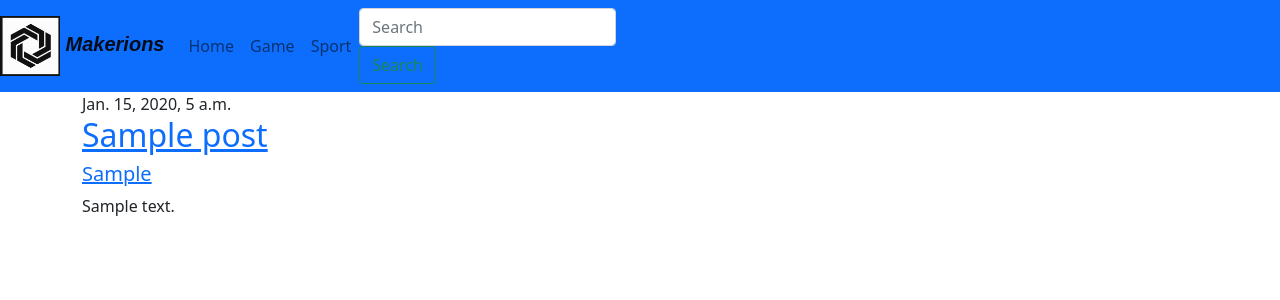
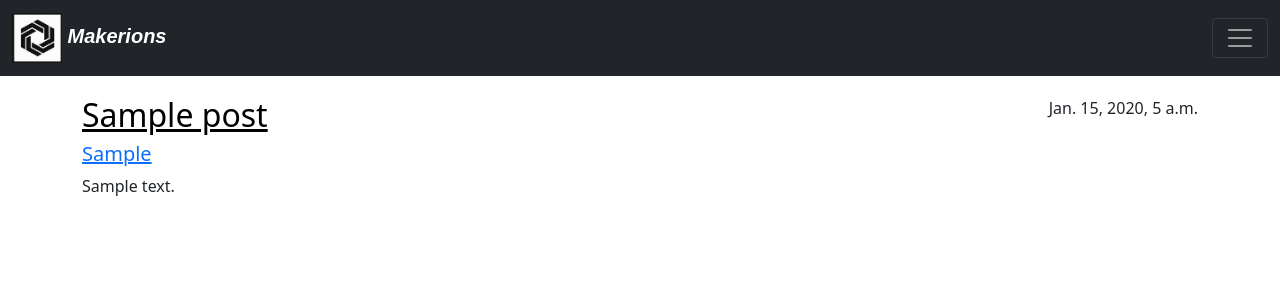
Before and after one commit to Andrew123-maker/Makerion, a Django app: page / in a window 1280 px wide. Shown: the top 300 px of the page. Run offline with Django 5.2, Linux system fonts and the light colour scheme; tables that the repository leaves empty hold one stand-in row (values such as "Sample post").

Commit message:
adding feature to navbar and fixing css

```diff
--- a/blog/templates/blog/base.html
+++ b/blog/templates/blog/base.html
@@ -8,37 +8,59 @@
         <link rel="stylesheet" href="{% static 'css/blog.css' %}">
     </head>
     <body>
+
         <header class="page-header">
-          <div>
-              <nav class="navbar navbar-expand-lg navbar-light bg-primary">
-                <button class="navbar-toggler" type="button" data-toggle="collapse" data-target="#navbarTogglerDemo01" aria-controls="navbarTogglerDemo01" aria-expanded="false" aria-label="Toggle navigation">
+          <nav class="navbar navbar-dark bg-dark fixed-top">
+            <div class="container-fluid">
+              <a class="navbar-brand" href="#">
+                {% load static %}<img src="{% static "images/logo.png" %}" width="50" height="50" alt="Website-logo"> Makerions
+              </a>
+              <button class="navbar-toggler" type="button" data-bs-toggle="offcanvas" data-bs-target="#offcanvasDarkNavbar" aria-controls="offcanvasDarkNavbar">
                 <span class="navbar-toggler-icon"></span>
-                </button>
-                  <a class="navbar-brand" href="#">
-                    {% load static %}<img src="{% static "images/logo.png" %}" width="60" height="60" alt="Website-logo"> Makerions
-                  </a>
-
-                <div class="collapse navbar-collapse" id="navbarSupportedContent">
-                  <ul class="navbar-nav mr-auto">
+              </button>
+              <div class="offcanvas offcanvas-end text-bg-dark" tabindex="-1" id="offcanvasDarkNavbar" aria-labelledby="offcanvasDarkNavbarLabel">
+                <div class="offcanvas-header">
+                  <h5 class="offcanvas-title" id="offcanvasDarkNavbarLabel">Explore</h5>
+                  <button type="button" class="btn-close btn-close-white" data-bs-dismiss="offcanvas" aria-label="Close"></button>
+                </div>
+                <div class="offcanvas-body">
+                  <ul class="navbar-nav justify-content-end flex-grow-1 pe-3">
                     <li class="nav-item">
                       <a class="nav-link" href="#">Home</a>
                     </li>
                     <li class="nav-item">
                       <a class="nav-link" href="#">Game</a>
                     </li>
-                    <li class="nav-item">
-                      <a class="nav-link" href="#">Sport</a>
+                    <li class="nav-item dropdown">
+                      <a class="nav-link dropdown-toggle" href="#" role="button" data-bs-toggle="dropdown" aria-expanded="false">
+                        Sports
+                      </a>
+                      <ul class="dropdown-menu dropdown-menu-dark">
+                        <li><a class="dropdown-item" href="#">Basketball</a></li>
+                        <li><a class="dropdown-item" href="#">Baseball</a></li>
+                        <li>
+                          <hr class="dropdown-divider">
+                        </li>
+                        <li><a class="dropdown-item" href="#">Hocky</a></li>
+                      </ul>
                     </li>
+
                   </ul>
-                  <form class="form-inline my-2 my-lg-0">
-                    <input class="form-control mr-sm-2" type="search" placeholder="Search" aria-label="Search">
-                    <button class="btn btn-outline-success my-2 my-sm-0" type="submit">Search</button>
+                  <form class="d-flex mt-3" role="search">
+                    <input class="form-control me-2" type="search" placeholder="Search" aria-label="Search">
+                    <button class="btn btn-success" type="submit">Search</button>
                   </form>
                 </div>
-              </nav>
+              </div>
+            </div>
+          </nav>
+        </header>
 
-          </div>
-        </header>
+
+        <br>
+        <br>
+        <br>
+        <br>
 
         <main class="container">
             <div class="row">
--- a/static/css/blog.css
+++ b/static/css/blog.css
@@ -3,3 +3,16 @@
   font-weight: 900;
   font-style: italic;
 }
+.page-header{
+  width:100%;
+  margin:0 auto;
+}
+.post h2 a,
+.post h2 a:visited {
+    color: #000000;
+}
+
+.post > .date,
+.post > .actions {
+    float: right;
+}
```
Also changed, not shown: blog/static/css/blog.css (+13 -0 lines), 1 other file.
